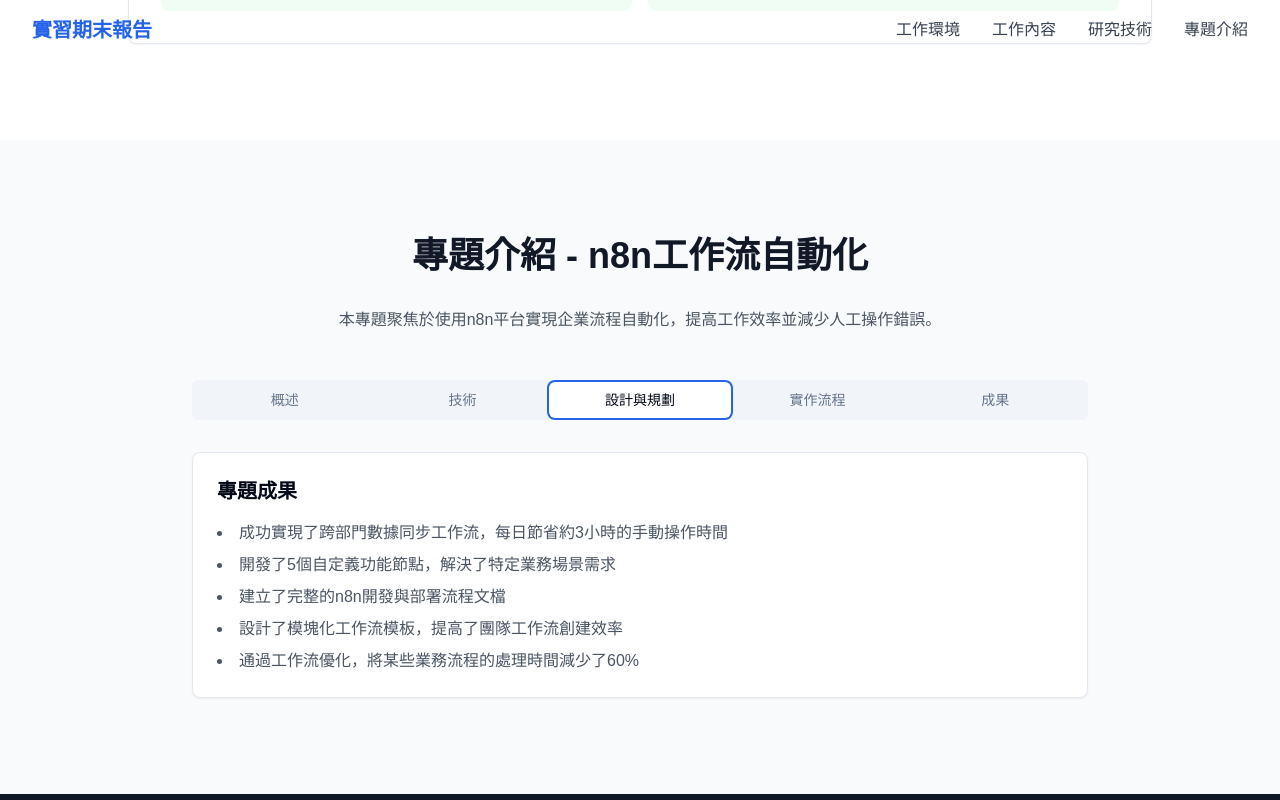
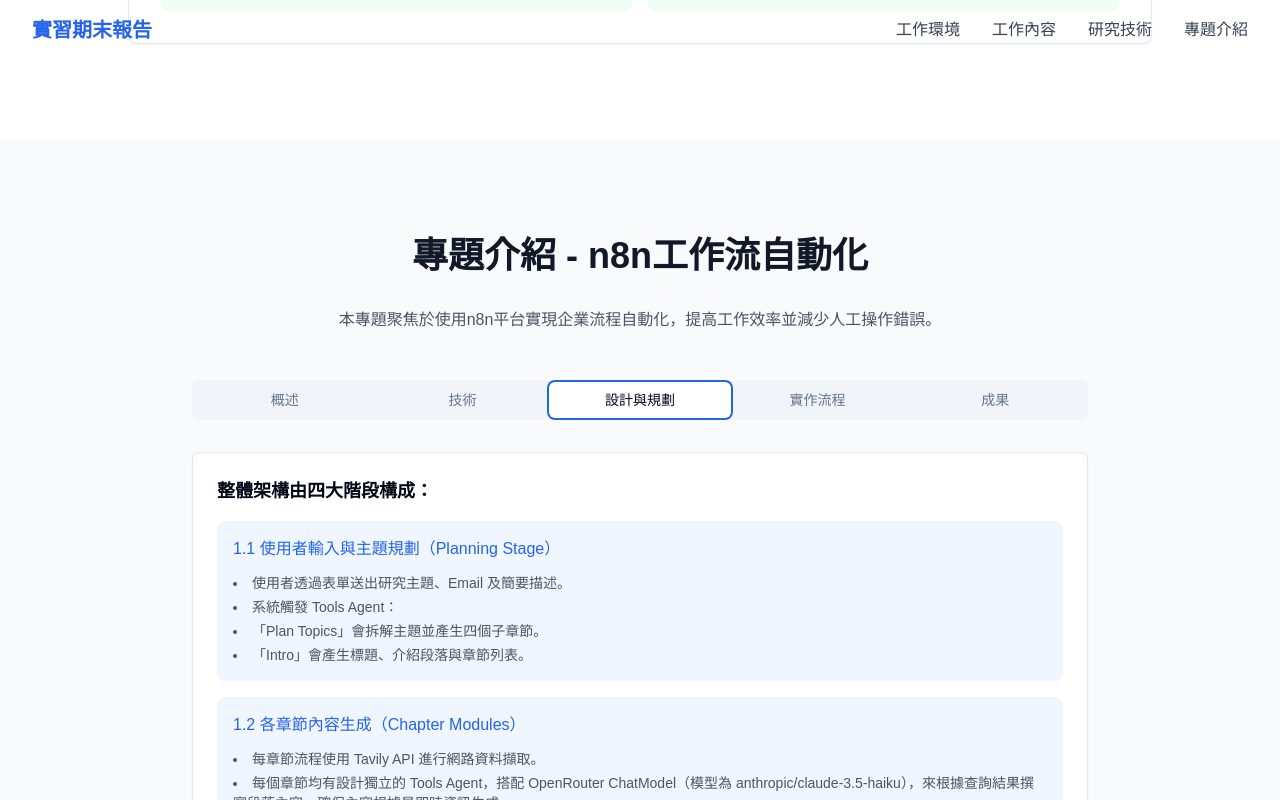
Before and after one commit to Maggie-0118/n8n-intern-showcase-hub, a React (Vite) app: page / in a window 1280 px wide. Both pictures are taken after a click on the tab "設計與規劃". Shown: the part 4129-4929 px from the top of the page. Built offline with nearby package versions, Linux system fonts and the light colour scheme.

Commit message:
Code edited in Lovable Code Editor
Edited UI in Lovable

```diff
--- a/src/components/ProjectShowcase.tsx
+++ b/src/components/ProjectShowcase.tsx
@@ -215,12 +215,21 @@ const ProjectShowcase = () => {
         <TabsContent value="achievements">
           <Card>
             <CardContent className="p-6">
-              <h3 className="text-xl font-semibold mb-4">專題成果</h3>
-              <ul className="list-disc list-inside space-y-2 text-gray-600">
-                {projectInfo.achievements.map((item, index) => (
-                  <li key={index}>{item}</li>
-                ))}
-              </ul>
+            <div>
+                  <h4 className="font-semibold mb-4 text-lg">整體架構由四大階段構成：</h4>
+                  <div className="space-y-4">
+                    {projectInfo.overview.stages.map((stage, index) => (
+                      <div key={index} className="bg-blue-50 p-4 rounded-lg">
+                        <h5 className="font-medium text-report-primary mb-3">{stage.title}</h5>
+                        <ul className="list-disc list-inside space-y-1 text-gray-600 text-sm">
+                          {stage.details.map((detail, detailIndex) => (
+                            <li key={detailIndex}>{detail}</li>
+                          ))}
+                        </ul>
+                      </div>
+                    ))}
+                  </div>
+                </div>
             </CardContent>
           </Card>
         </TabsContent>
```
